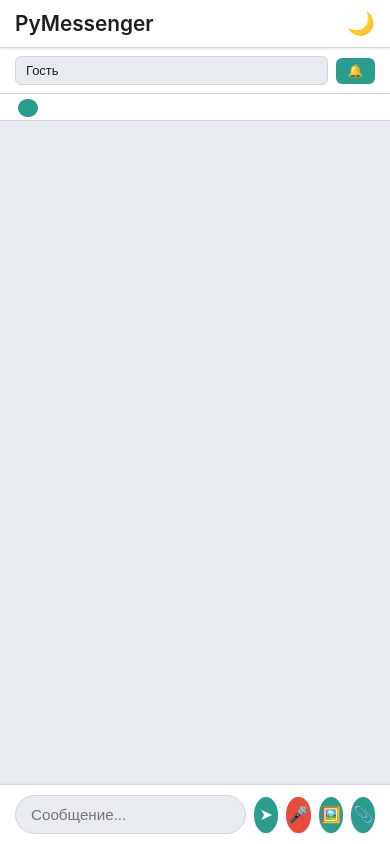
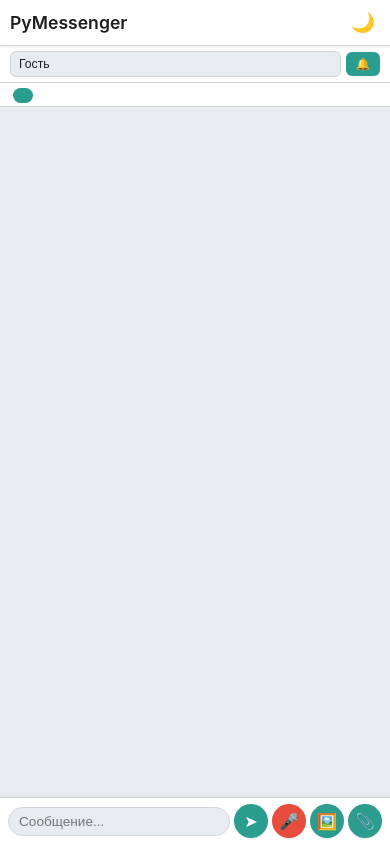
Before and after one commit to magapochta12-star/server, a Flask app: page / in a window 390 px wide. Run offline with Flask 3, Linux system fonts and the light colour scheme; some libraries are stand-ins or nearby versions.

Commit message:
Update index.html
добавил адаптивность интерфейса

```diff
--- a/templates/index.html
+++ b/templates/index.html
@@ -19,7 +19,6 @@
             --radius: 12px;
             --transition: 0.2s ease;
         }
-        /* Настоящая тёмная тема (тёмно-серая, не синяя) */
         .dark-theme {
             --bg: #1f1f1f;
             --surface: #2c2c2c;
@@ -44,35 +43,37 @@
             color: var(--text);
             transition: background var(--transition), color var(--transition);
             overflow: hidden;
+            -webkit-tap-highlight-color: transparent;
         }
         /* Шапка */
         .header {
             display: flex;
             align-items: center;
             justify-content: space-between;
-            padding: 10px 15px;
+            padding: 8px 15px;
             background: var(--surface);
             border-bottom: 1px solid var(--border);
             box-shadow: var(--shadow);
             z-index: 2;
         }
         .header h2 {
-            font-size: 1.3em;
+            font-size: 1.2em;
             font-weight: 600;
         }
         .theme-toggle {
             background: none;
             border: none;
-            font-size: 1.4em;
+            font-size: 1.3em;
             cursor: pointer;
             color: var(--text);
+            padding: 5px;
         }
         /* Строка с именем и кнопкой уведомлений */
         .user-settings {
             display: flex;
             align-items: center;
             gap: 8px;
-            padding: 8px 15px;
+            padding: 6px 15px;
             background: var(--surface);
             border-bottom: 1px solid var(--border);
             font-size: 0.9em;
@@ -99,7 +100,7 @@
         }
         /* Онлайн */
         #user-list {
-            font-size: 0.85em;
+            font-size: 0.8em;
             padding: 5px 15px;
             background: var(--surface);
             border-bottom: 1px solid var(--border);
@@ -124,6 +125,7 @@
             gap: 8px;
             background: var(--bg);
             scroll-behavior: smooth;
+            -webkit-overflow-scrolling: touch;
         }
         .message {
             display: flex;
@@ -189,50 +191,9 @@
             text-decoration: none;
             font-size: 0.85em;
         }
-        /* Панель ввода */
-        .input-panel {
-            background: var(--surface);
-            padding: 10px 15px;
-            border-top: 1px solid var(--border);
-            display: flex;
-            gap: 8px;
-            align-items: center;
-            box-shadow: 0 -1px 4px rgba(0,0,0,0.05);
-        }
-        #text-input {
-            flex: 1;
-            padding: 10px 15px;
-            border: 1px solid var(--border);
-            border-radius: 25px;
-            outline: none;
-            background: var(--bg);
-            color: var(--text);
-            font-size: 0.95em;
-        }
-        .input-panel button {
-            background: var(--primary);
-            color: var(--primary-text);
-            border: none;
-            border-radius: 50%;
-            width: 40px;
-            height: 40px;
-            font-size: 1.2em;
-            cursor: pointer;
-            display: flex;
-            align-items: center;
-            justify-content: center;
-            transition: 0.2s;
-            box-shadow: var(--shadow);
-        }
-        .input-panel button:active {
-            transform: scale(0.95);
-        }
-        .input-panel button.record {
-            background: #e74c3c;
-        }
         /* Индикаторы */
         .action-status {
-            font-size: 0.85em;
+            font-size: 0.8em;
             color: var(--secondary-text);
             font-style: italic;
             padding: 2px 10px;
@@ -245,14 +206,137 @@
         }
         #typing-indicator {
             height: 1.2em;
-            font-size: 0.85em;
+            font-size: 0.8em;
             color: var(--secondary-text);
             padding-left: 15px;
             margin-bottom: 5px;
         }
+
+        /* Панель ввода (основные стили) */
+        .input-panel {
+            background: var(--surface);
+            padding: 8px 12px;
+            border-top: 1px solid var(--border);
+            display: flex;
+            gap: 6px;
+            align-items: center;
+            box-shadow: 0 -1px 4px rgba(0,0,0,0.05);
+        }
+        #text-input {
+            flex: 1;
+            padding: 8px 12px;
+            border: 1px solid var(--border);
+            border-radius: 20px;
+            outline: none;
+            background: var(--bg);
+            color: var(--text);
+            font-size: 0.9em;
+        }
+        .input-panel button {
+            background: var(--primary);
+            color: var(--primary-text);
+            border: none;
+            border-radius: 50%;
+            width: 38px;
+            height: 38px;
+            font-size: 1.1em;
+            cursor: pointer;
+            display: flex;
+            align-items: center;
+            justify-content: center;
+            transition: 0.2s;
+            box-shadow: var(--shadow);
+            flex-shrink: 0;
+        }
+        .input-panel button:active {
+            transform: scale(0.95);
+        }
+        .input-panel button.record {
+            background: #e74c3c;
+        }
+
+        /* Адаптация для мобильных */
         @media (max-width: 500px) {
-            .message { max-width: 90%; }
-            .input-panel button { width: 36px; height: 36px; font-size: 1em; }
+            .header {
+                padding: 6px 10px;
+            }
+            .header h2 {
+                font-size: 1.1em;
+            }
+            .theme-toggle {
+                font-size: 1.2em;
+            }
+            .user-settings {
+                padding: 5px 10px;
+                gap: 5px;
+            }
+            .user-settings input {
+                padding: 5px 8px;
+                font-size: 0.85em;
+            }
+            .user-settings button {
+                padding: 5px 10px;
+                font-size: 0.8em;
+            }
+            #user-list {
+                padding: 4px 10px;
+                font-size: 0.75em;
+            }
+            .chat-container {
+                padding: 8px 10px;
+                gap: 6px;
+            }
+            .message {
+                max-width: 90%;
+                padding: 6px 10px;
+            }
+            .message .text {
+                font-size: 0.9em;
+            }
+            .input-panel {
+                padding: 6px 8px;
+                gap: 4px;
+            }
+            #text-input {
+                padding: 6px 10px;
+                font-size: 0.85em;
+            }
+            .input-panel button {
+                width: 34px;
+                height: 34px;
+                font-size: 1em;
+            }
+            .action-status {
+                font-size: 0.75em;
+            }
+            #typing-indicator {
+                font-size: 0.75em;
+                padding-left: 10px;
+            }
+        }
+
+        /* Для очень маленьких экранов (iPhone SE и т.п.) */
+        @media (max-width: 375px) {
+            .input-panel button {
+                width: 30px;
+                height: 30px;
+                font-size: 0.9em;
+            }
+            #text-input {
+                padding: 5px 8px;
+                font-size: 0.8em;
+            }
+            .user-settings input {
+                font-size: 0.8em;
+            }
+            .user-settings button {
+                padding: 4px 8px;
+                font-size: 0.75em;
+            }
+            .message {
+                max-width: 95%;
+                padding: 5px 8px;
+            }
         }
     </style>
 </head>
@@ -262,7 +346,7 @@
         <button class="theme-toggle" id="theme-toggle">🌙</button>
     </div>
 
-    <!-- Строка с ником и кнопкой уведомлений (возвращена) -->
+    <!-- Строка с ником и кнопкой уведомлений -->
     <div class="user-settings">
         <input type="text" id="username" placeholder="Ваше имя" value="Гость">
         <button onclick="requestNotificationPermission()">🔔</button>
@@ -288,6 +372,7 @@
 
     <script src="https://cdn.socket.io/4.7.2/socket.io.min.js"></script>
     <script>
+        // Весь JavaScript остаётся без изменений (как в предыдущей версии)
         const socket = io();
         const chatContainer = document.getElementById('chat-container');
         const messagesDiv = document.getElementById('messages');
```
